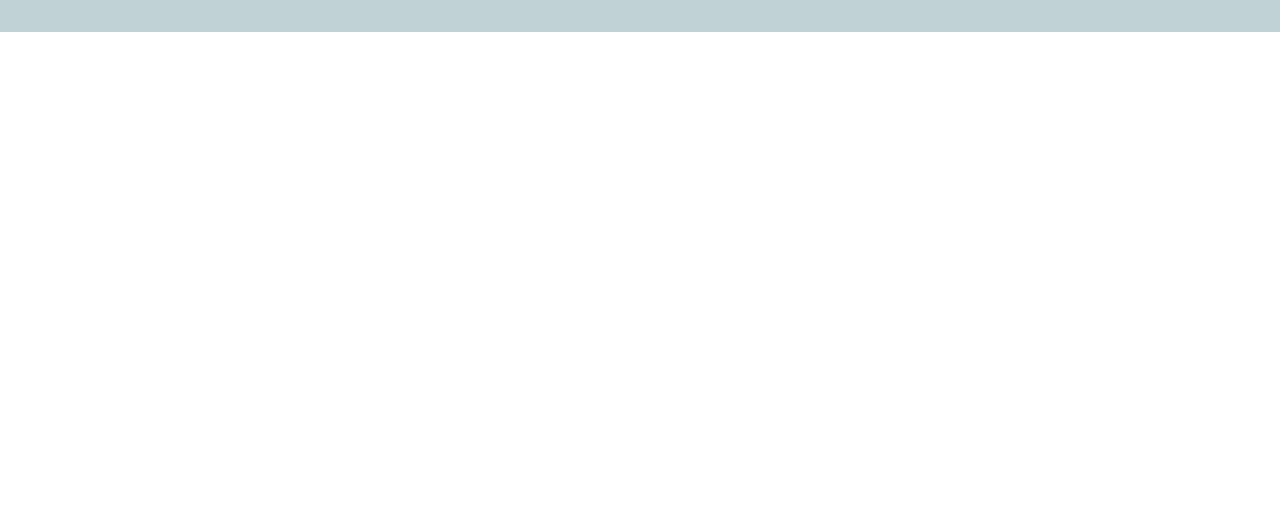
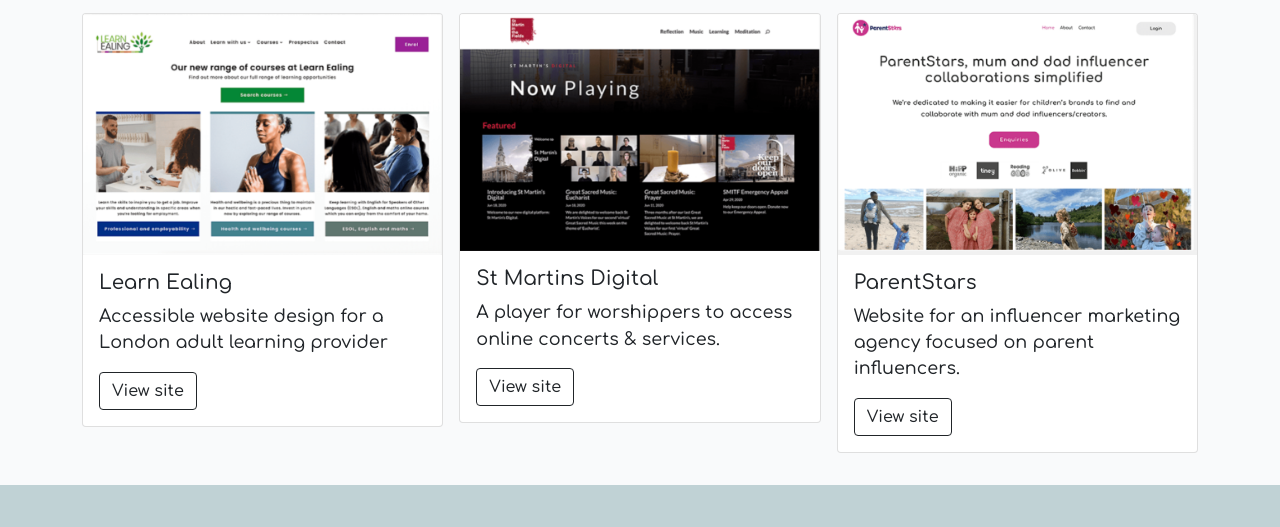
Before and after one commit to RachelFurlong-dev/freelance-web-design-M1, a plain HTML site: page portfolio.html in a window 1280 px wide. Shown: the part 233-760 px from the top of the page. Drawn offline with nearby package versions, Linux system fonts and the light colour scheme.

Commit message:
Add card content to portfolio.html

```diff
--- a/portfolio.html
+++ b/portfolio.html
@@ -43,12 +43,42 @@
             </div>
         </nav>
     </div>
-
-    <section>
-
-    </section>
-    <section>
-
+    <section class="information">
+      <div class="container my-2 py-md-4">
+        <h1>My Portfolio</h1>
+        <div class="row g-2 g-md-3 mt-5">
+          <div class="col-12 col-md-6 col-lg-4">
+            <div class="card">
+              <img src="images/learn-ealing.png" alt="Learn Ealing Website" class="card-img-top" />
+              <div class="card-body">
+                <h5 class="card-title">Learn Ealing</h5>
+                <p class="card-text">Accessible website design for a London adult learning provider</p>
+                <a href="https://learnealing.org.uk/" target="_blank" class="btn btn-outline-dark">View site</a>
+              </div>
+            </div>
+          </div>
+          <div class="col-12 col-md-6 col-lg-4">
+            <div class="card">
+              <img src="images/st-martins.png" alt="St Martins Website" class="card-img-top" />
+              <div class="card-body">
+                <h5 class="card-title">St Martins Digital</h5>
+                <p class="card-text">A player for worshippers to access online concerts & services.</p>
+                <a href="https://stmartins.digital/" target="_blank" class="btn btn-outline-dark">View site</a>
+              </div>
+            </div>
+          </div>
+          <div class="col-12 col-md-6 col-lg-4">
+            <div class="card">
+              <img src="images/parentstars.png" alt="parent-stars Website" class="card-img-top" />
+              <div class="card-body">
+                <h5 class="card-title">ParentStars</h5>
+                <p class="card-text">Website for an influencer marketing agency focused on parent influencers.</p>
+                <a href="https://parentstars.co.uk/"  target="_blank"class="btn btn-outline-dark">View site</a>
+              </div>
+            </div>
+          </div>
+        </div>
+      </div>
     </section>
     <footer class="py-5">
         <div class="d-flex flex-row justify-content-center">
```
Also changed, not shown: images/learn-ealing.png (added), images/parentstars.png (added), images/st-martins.png (added).
